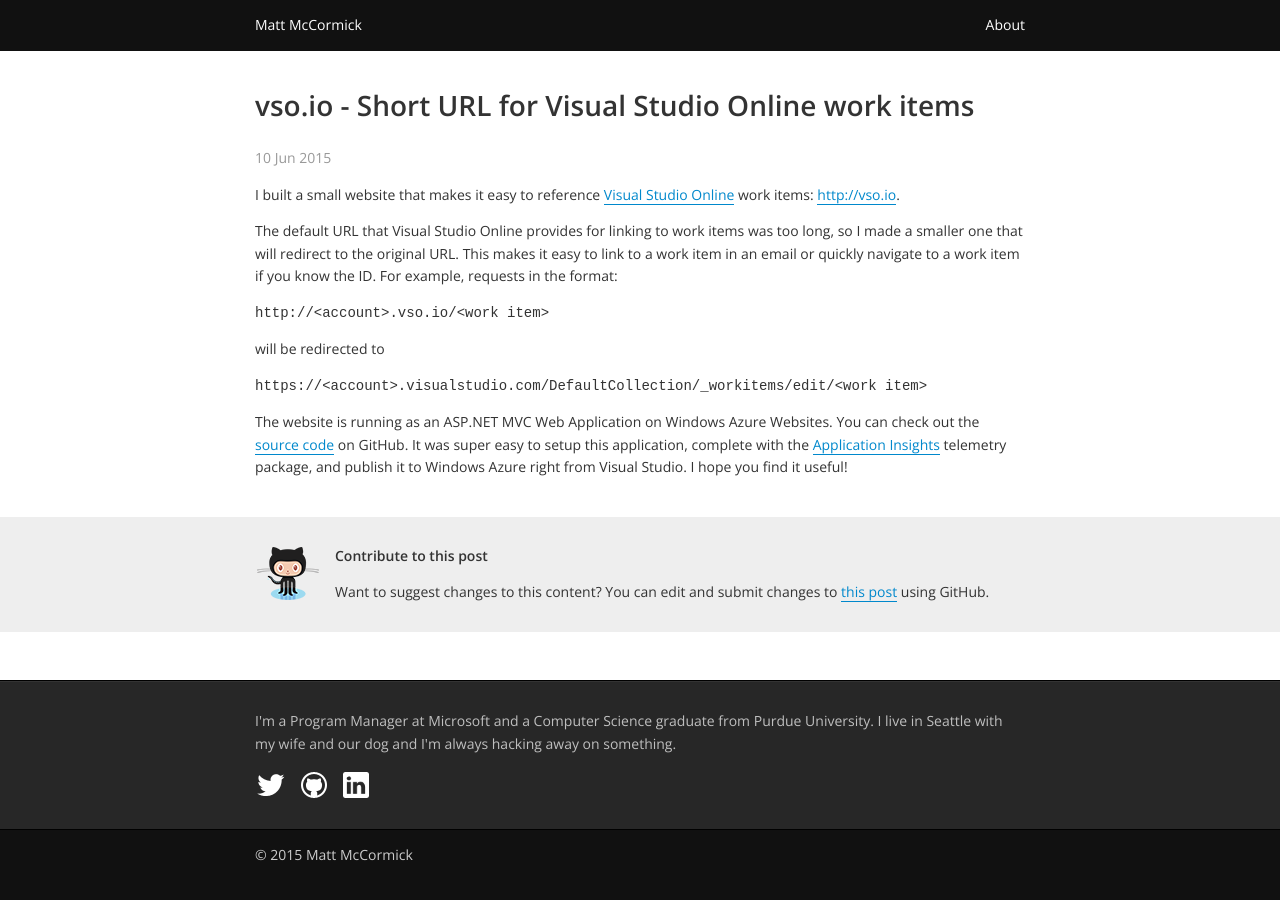
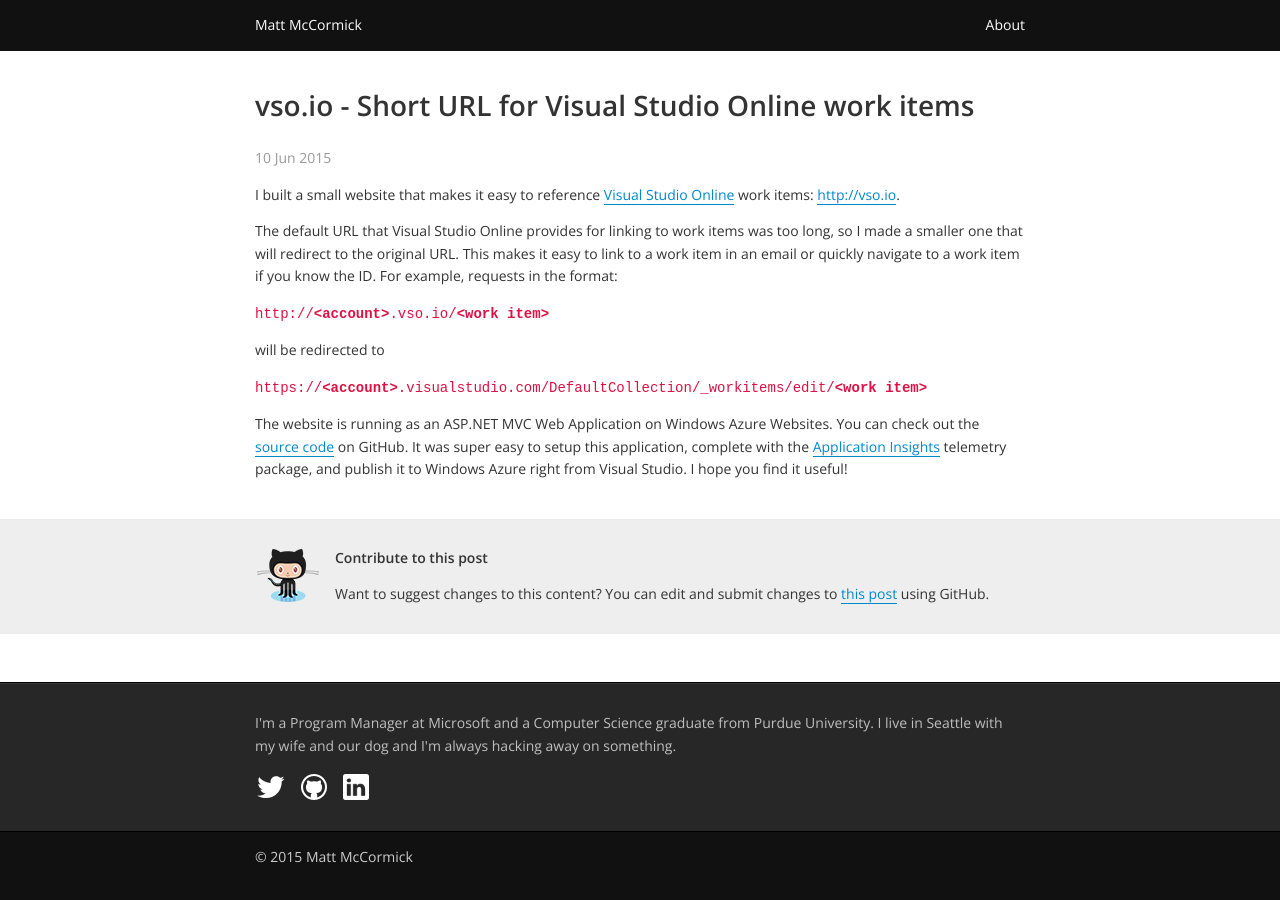
Before and after one commit to mbmccormick/mbmccormick.github.io, a Jekyll site: the page built from _posts/2015-06-10-vso-io-short-url-for-visual-studio-online-work-items.md, in a window 1280 px wide. Built offline with Jekyll 4.4.1, drawn with Linux system fonts in a browser that asks for light colours; comment, search, counter and statistics services are not loaded.

Commit message:
Modifying markdown formatting on URL syntax example.

```diff
--- a/_posts/2015-06-10-vso-io-short-url-for-visual-studio-online-work-items.md
+++ b/_posts/2015-06-10-vso-io-short-url-for-visual-studio-online-work-items.md
@@ -9,10 +9,10 @@
 
 <p>The default URL that Visual Studio Online provides for linking to work items was too long, so I made a smaller one that will redirect to the original URL. This makes it easy to link to a work item in an email or quickly navigate to a work item if you know the ID. For example, requests in the format:</p>
 
-<pre>http://&lt;account&gt;.vso.io/&lt;work item&gt;</pre>
+<code>http://<b>&lt;account&gt;</b>.vso.io/<b>&lt;work item&gt;</b></code>
 
 <p>will be redirected to</p>
 
-<pre>https://&lt;account&gt;.visualstudio.com/DefaultCollection/_workitems/edit/&lt;work item&gt;</pre>
+<code>https://<b>&lt;account&gt;</b>.visualstudio.com/DefaultCollection/_workitems/edit/<b>&lt;work item&gt;</b></code>
 
 <p>The website is running as an ASP.NET MVC Web Application on Windows Azure Websites. You can check out the <a href="http://github.com/mbmccormick/vso.io">source code</a> on GitHub. It was super easy to setup this application, complete with the <a href="http://azure.microsoft.com/en-us/services/application-insights/">Application Insights</a> telemetry package, and publish it to Windows Azure right from Visual Studio. I hope you find it useful!</p>
```
